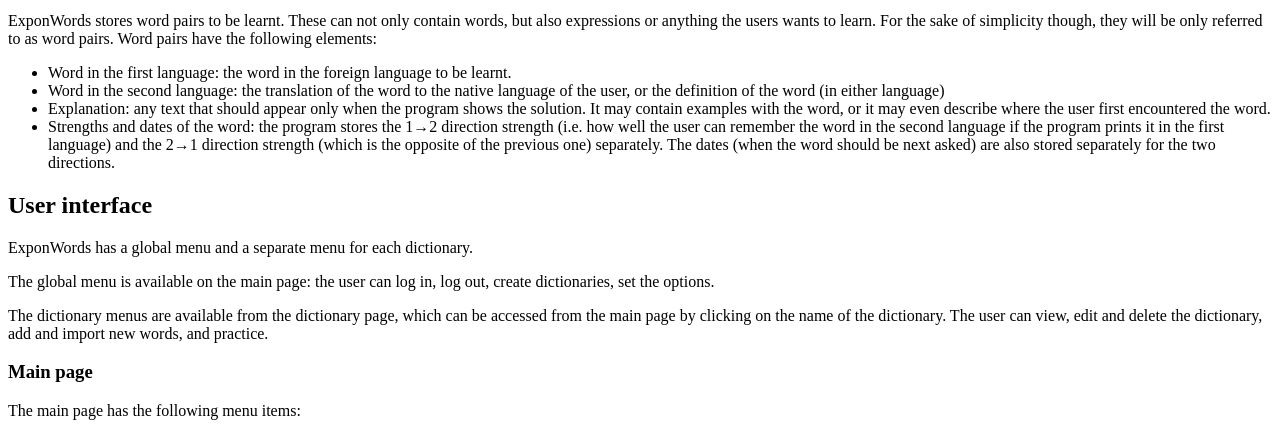
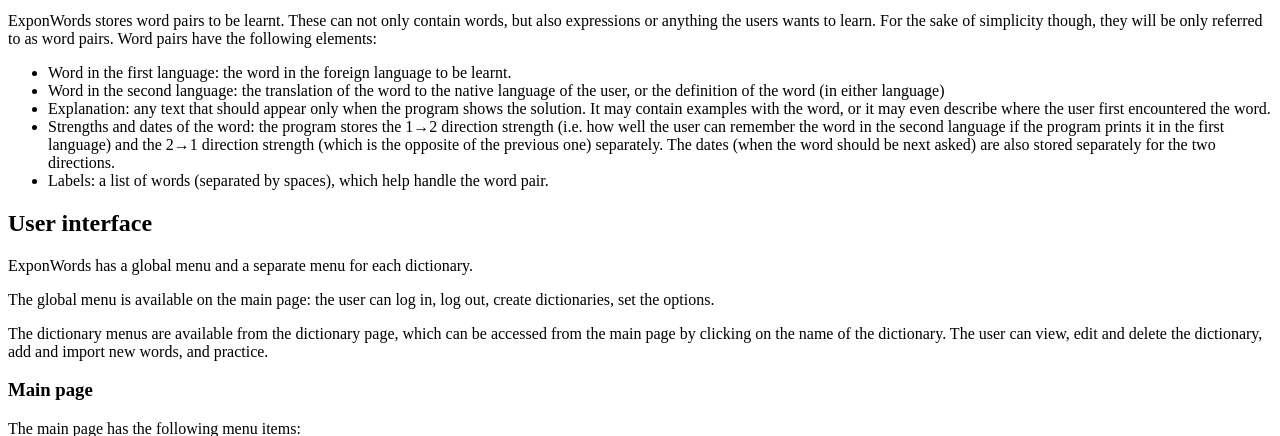
Before and after one commit to hcs42/ExponWords, a Django app: template templates/ew/help/en.html in a window 1280 px wide. Shown: the part 221-657 px from the top of the page. Run offline with Django 3.2, Linux system fonts and the light colour scheme; the template is opened without the code that fills it, so the values that code supplies are empty.

Commit message:
Help updated with labels

```diff
--- a/templates/ew/help/en.html
+++ b/templates/ew/help/en.html
@@ -64,6 +64,8 @@ the following elements:</p>
   2&rarr;1 direction strength (which is the opposite of the previous one)
   separately. The dates (when the word should be next asked) are also
   stored separately for the two directions.</li>
+  <li>Labels: a list of words (separated by spaces), which help handle the word
+  pair.</li>
 </ul>
 
 <h2>User interface</h2>
--- a/templates/ew/help/hu.html
+++ b/templates/ew/help/hu.html
@@ -61,6 +61,8 @@ elemeik vannak:</p>
   nyelven, ha a program az első nyelven írja ki) és a 2&rarr;1 irányúakat (ami
   ennek a fordítottja). Szintén külön tárolja a dátumokat is (mikor kell a szót
   legközelebb kérdezni).</li>
+  <li>Címkék: olyan szavak (szóközzel elválasztva), amik segíthetik a szópár
+  kezelését.</li>
 </ul>
 
 <h2>Felhasználói felület</h2>
```
